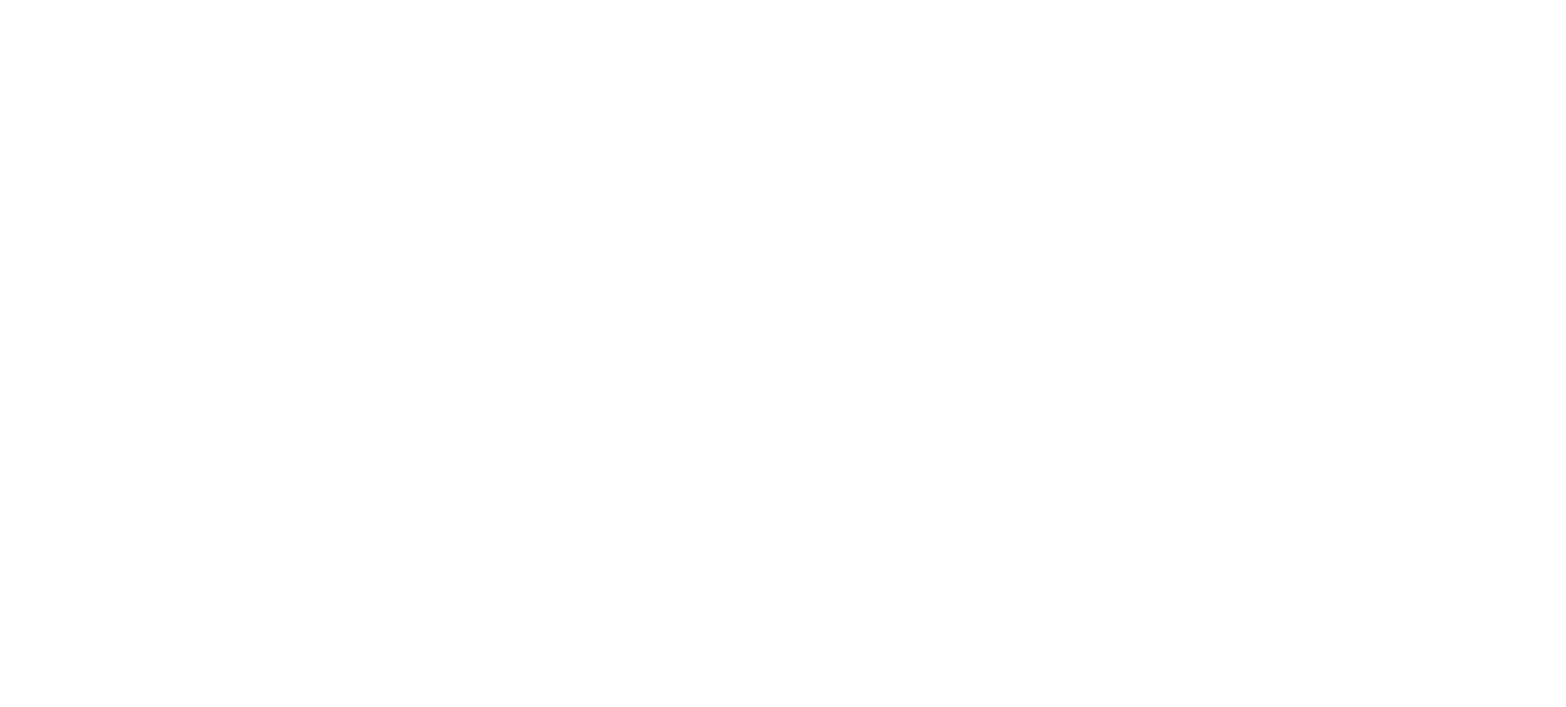
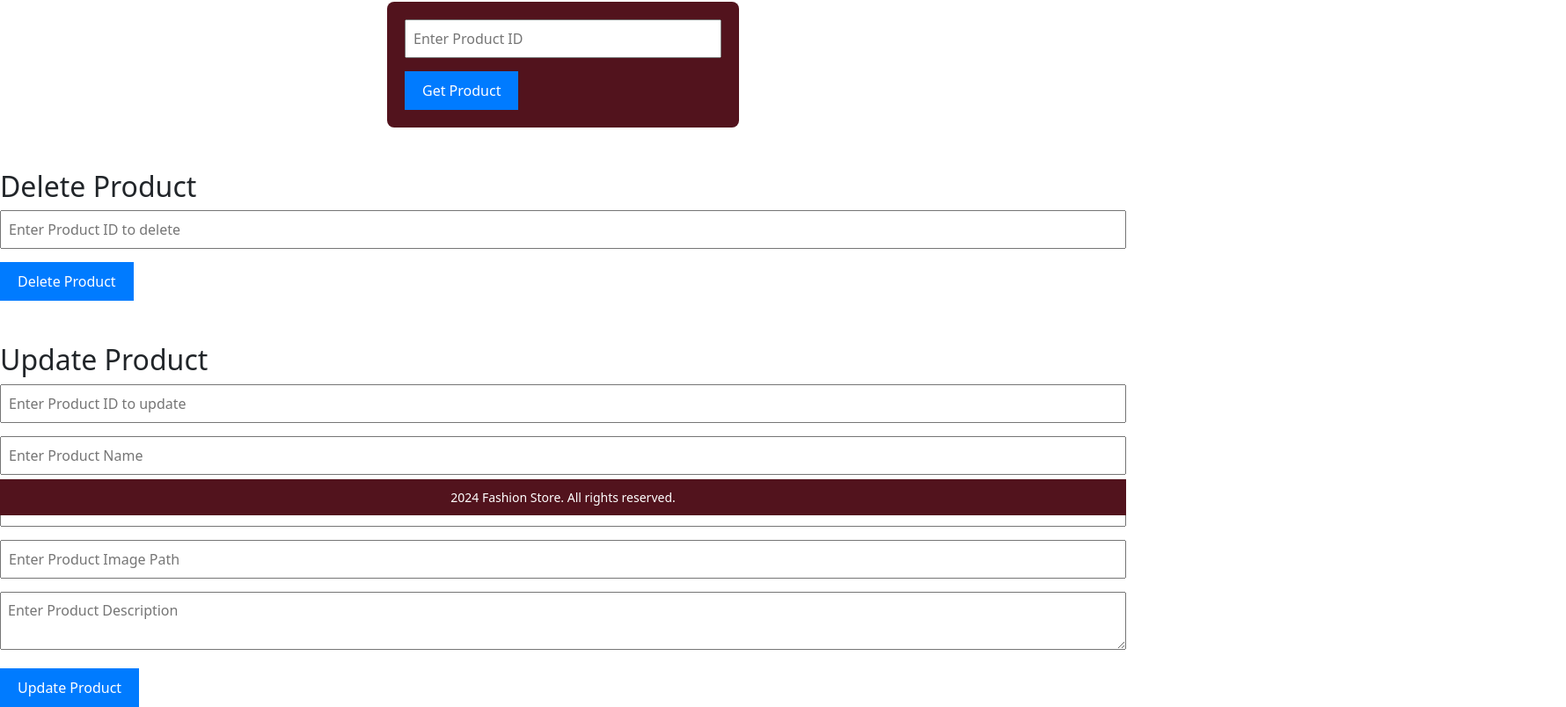
Before and after one commit to AnupamaEM/InStyle, a React (Create React App) app: page /allapi in a window 1280 px wide. Before the commit this address had no page. Shown: the part 214-1018 px from the top of the page at 88% size, 1780 px wide, since content can reach past the window. Before the commit the page ends 800 px from the top, so only its background shows below. Built offline with nearby package versions, Linux system fonts and the light colour scheme.

Commit message:
created api calls for post,delete,update etc

```diff
--- a/src/App.js
+++ b/src/App.js
@@ -8,6 +8,7 @@
 import Table from './pages/NewTable';
 import NewForm from './pages/NewForm';
 import Chart from "./pages/Chart";
+import AllApis from "./pages/AllApis";
 import GoogleMap from "./pages/GoogleMap";
 
 const App = () =>{
@@ -22,6 +23,7 @@
         <Route path="/table" element={ <Table/> } />
         <Route path="/form" element={ <NewForm/> } />
         <Route path="/chart" element={ <Chart/> } />
+        <Route path="/allapi" element={ <AllApis/> } />
       </Routes>
 
       </div>
--- /dev/null
+++ b/src/pages/AllApis.js
@@ -0,0 +1,28 @@
+import React from 'react';
+import GetProductById from './GetProductById';
+import DeleteProduct from './DeleteProduct';
+import UpdateProduct from './UpdateProduct';
+import Header from "./Header";
+import Footer from "./Footer";
+import "./styles/style.css";
+import "./styles/header.css";
+import "./styles/footer.css";
+
+function ProductManagementPage() {
+  return (
+    <div>
+        <Header></Header>
+      <h1>Product Management</h1>
+      <GetProductById />
+      <br/>
+      <br/>
+      <DeleteProduct />
+      <br/>
+      <br/>
+      <UpdateProduct />
+      <Footer></Footer>
+    </div>
+  );
+}
+
+export default ProductManagementPage;
--- /dev/null
+++ b/src/pages/DeleteProduct.js
@@ -0,0 +1,26 @@
+import React, { useState } from 'react';
+
+function DeleteProduct() {
+  const [productId, setProductId] = useState('');
+
+  const handleDelete = async () => {
+    await fetch(`http://localhost:3000/product/delete/${productId}`, {
+      method: 'DELETE',
+    });
+  };
+
+  return (
+    <div>
+      <h2>Delete Product</h2>
+      <input
+        type="number"
+        placeholder="Enter Product ID to delete"
+        value={productId}
+        onChange={(e) => setProductId(e.target.value)}
+      />
+      <button onClick={handleDelete}>Delete Product</button>
+    </div>
+  );
+}
+
+export default DeleteProduct;
--- /dev/null
+++ b/src/pages/GetProductById.js
@@ -0,0 +1,39 @@
+import React, { useState } from 'react';
+
+function GetProductById() {
+  const [productId, setProductId] = useState('');
+  const [product, setProduct] = useState(null);
+
+  const handleSubmit = async (e) => {
+    e.preventDefault();
+    const response = await fetch(`http://localhost:3000/product/${productId}`);
+    const data = await response.json();
+    setProduct(data[0]);
+  };
+
+  return (
+    <div>
+      <h2>Get Product by ID</h2>
+      <form onSubmit={handleSubmit}>
+        <input
+          type="number"
+          placeholder="Enter Product ID"
+          value={productId}
+          onChange={(e) => setProductId(e.target.value)}
+        />
+        <button type="submit">Get Product</button>
+      </form>
+
+      {product && (
+        <div>
+          <h3>{product.name}</h3>
+          <p>{product.description}</p>
+          <p>Price: ${product.cost}</p>
+          <img src={product.imagePath} alt={product.name} />
+        </div>
+      )}
+    </div>
+  );
+}
+
+export default GetProductById;
--- a/src/pages/Header.js
+++ b/src/pages/Header.js
@@ -20,6 +20,7 @@
               <Link to="/table" className="dropdown-link">Table</Link>
               <Link to="/form" className="dropdown-link">NewForm</Link>
               <Link to="/chart" className="dropdown-link">Chart</Link>
+              <Link to="/allapi" className="dropdown-link">AllApis</Link>
             </div>
           </div>
         </nav>
--- /dev/null
+++ b/src/pages/UpdateProduct.js
@@ -0,0 +1,64 @@
+import React, { useState } from 'react';
+
+function UpdateProduct() {
+  const [productId, setProductId] = useState('');
+  const [name, setName] = useState('');
+  const [cost, setCost] = useState('');
+  const [description, setDescription] = useState('');
+  const [imagePath, setImagePath] = useState('');
+
+  const handleUpdate = async () => {
+    const updatedProduct = {
+      name,
+      cost,
+      description,
+      imagePath,
+    };
+
+    await fetch(`http://localhost:3000/product/update/${productId}`, {
+      method: 'PUT',
+      headers: {
+        'Content-Type': 'application/json',
+      },
+      body: JSON.stringify(updatedProduct),
+    });
+  };
+
+  return (
+    <div>
+      <h2>Update Product</h2>
+      <input
+        type="number"
+        placeholder="Enter Product ID to update"
+        value={productId}
+        onChange={(e) => setProductId(e.target.value)}
+      />
+      <input
+        type="text"
+        placeholder="Enter Product Name"
+        value={name}
+        onChange={(e) => setName(e.target.value)}
+      />
+      <input
+        type="number"
+        placeholder="Enter Product Cost"
+        value={cost}
+        onChange={(e) => setCost(e.target.value)}
+      />
+      <input
+        type="text"
+        placeholder="Enter Product Image Path"
+        value={imagePath}
+        onChange={(e) => setImagePath(e.target.value)}
+      />
+      <textarea
+        placeholder="Enter Product Description"
+        value={description}
+        onChange={(e) => setDescription(e.target.value)}
+      ></textarea>
+      <button onClick={handleUpdate}>Update Product</button>
+    </div>
+  );
+}
+
+export default UpdateProduct;
```
